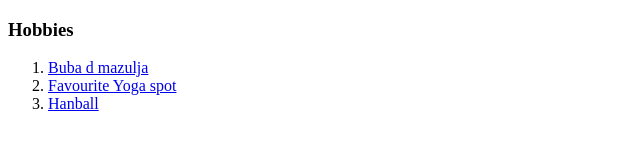
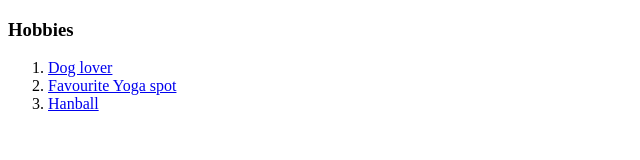
Before and after one commit to Andela24/CV, a plain HTML site: page hobbies.html in a window 1280 px wide. Shown: the full height of the page, 0-640 px from the left. Drawn offline with Linux system fonts and the light colour scheme.

Commit message:
Update hobbies.html

```diff
--- a/hobbies.html
+++ b/hobbies.html
@@ -8,7 +8,7 @@
 
               <h3>Hobbies</h3>
               <ol>
-                <li><a href="https://hudsonvalleycorgis.com/wp-content/uploads/2019/11/corgi_slider6-1000x525.jpg"> Buba d mazulja</a></li>
+                <li><a href="https://hudsonvalleycorgis.com/wp-content/uploads/2019/11/corgi_slider6-1000x525.jpg"> Dog lover </a></li>
                 <li><a href="https://www.yogaagora.com/">Favourite Yoga spot</a></li>
                 <li><a href="https://www.youtube.com/watch?v=Y_9SI2RFKXQ"> Hanball</a></li>
               </ol>
```
